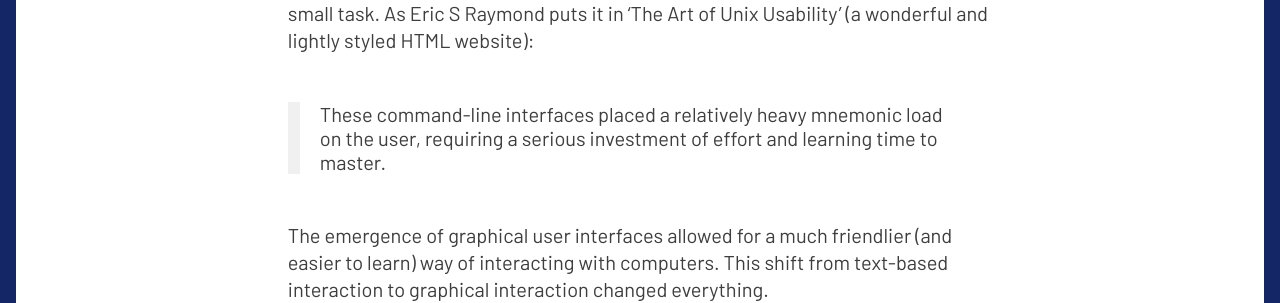
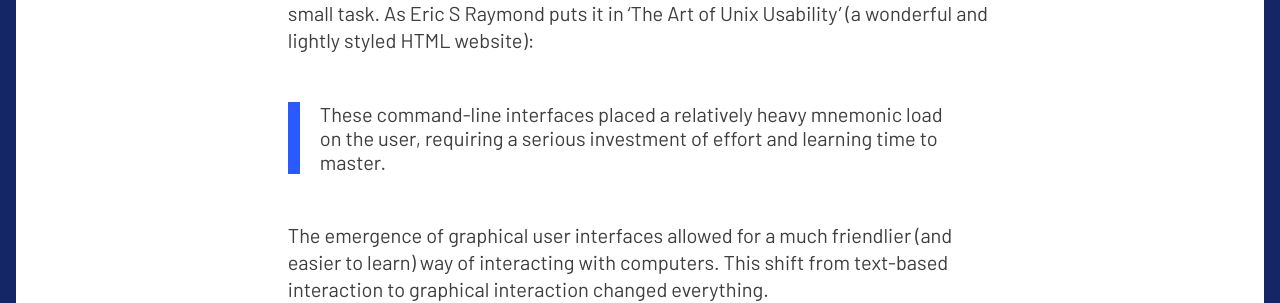
Before and after one commit to buildingbeautifuluis/buildingbeautifuluis.github.io, a Jekyll site: the page built from _chapters/01-Designing-Interfaces.md, in a window 1280 px wide and 1400 px high, scrolled down 3620 px. Shown: the part 158-461 px from the top of the window. Built offline with Jekyll 4.4.1, drawn with Linux system fonts in a browser that asks for light colours.

Commit message:
General Tweaks
- Blockquote colour
- Additional content alignment

```diff
--- a/_sass/custom/custom.scss
+++ b/_sass/custom/custom.scss
@@ -196,7 +196,7 @@
   left: 0;
   top: 0;
   display: inline-block;
-  background-color: #f0f0f0;
+  background-color: rgb(42, 89, 255);
 }
 
 .content__wrapper blockquote p,section blockquote p {
@@ -227,11 +227,11 @@
   margin: 1rem auto;
   display: flex;
   flex-direction: column;
-  align-items: flex-start;
+  align-items: center;
 }
 
-.additional-content .additional__about {
-  align-items: center;
+.additional-content .adobe {
+  align-items: flex-start;
 }
 
 @media (min-width: 1250px) {
--- a/index.html
+++ b/index.html
@@ -112,7 +112,7 @@
     </section>
 
     <section class="additional-content">
-        <div class="content__wrapper">
+        <div class="content__wrapper adobe">
             <h4>To explore the book’s accompanying digital files</h4>
             <h3>Download Adobe XD</h3>
             <p>Adobe XD is made for designers by designers. It’s the fastest way to design, prototype and share any
```
